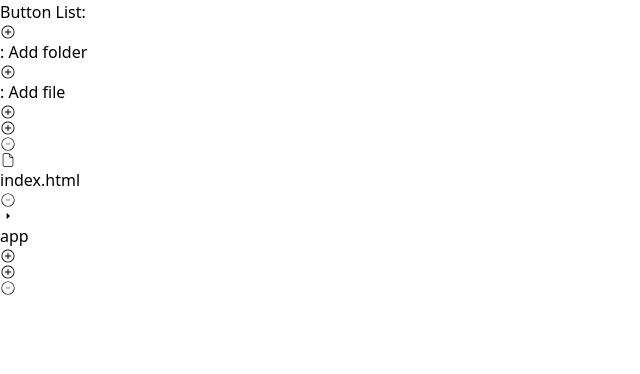
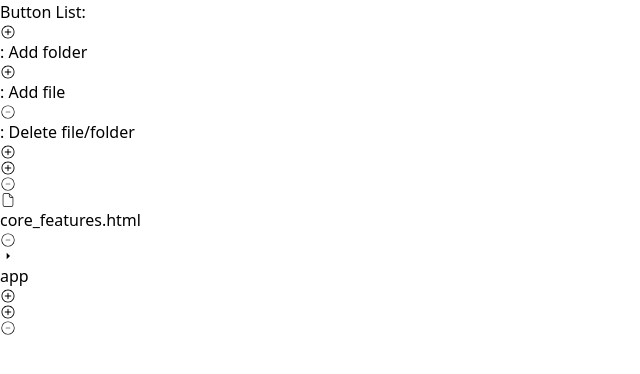
Before and after one commit to LuvIzABtfPain/react-file-explorer, a React (Vite) app: page / in a window 1280 px wide. Shown: the top 374 px of the page, without its empty margins (0-640 px from the left). Built offline with nearby package versions, Linux system fonts and the light colour scheme.

Commit message:
Update the description and features

```diff
--- a/src/App.jsx
+++ b/src/App.jsx
@@ -196,7 +196,8 @@ function App() {
                             <CiFileOn/>
                             <h2>{selectedFile.name}</h2>
                         </div>
-                        <div className={"mt-2"}>{selectedFile.content}</div>
+                        <div className={"mt-2"} dangerouslySetInnerHTML={{ __html: selectedFile.content }}>
+                        </div>
                     </div>}
                 </div>
             </div>
--- a/src/components/Description.jsx
+++ b/src/components/Description.jsx
@@ -1,4 +1,5 @@
 import { IoIosAddCircleOutline } from "react-icons/io";
+import { CiCircleMinus } from "react-icons/ci";
 
 export default function Description() {
     return (
@@ -14,6 +15,12 @@ export default function Description() {
                     <span>: Add file</span>
                 </div>
             </div>
+            <div>
+                <div className={"flex items-center"}>
+                    <CiCircleMinus className={"text-red-500"}/>
+                    <span>: Delete file/folder</span>
+                </div>
+            </div>
         </div>
     );
 }
--- a/src/structureData/structure.js
+++ b/src/structureData/structure.js
@@ -5,9 +5,18 @@ const folderStructureData = {
     items: [
         {
             id: '2',
-            name: 'index.html',
+            name: 'core_features.html',
             isFolder: false,
-            content: 'item 2'
+            content: '<p>This is core features: </p>\n' +
+                '                            <ul>\n' +
+                '                                <li>Add new folder and files.</li>\n' +
+                '                                <li>Add subfolder.</li>\n' +
+                '                                <li>Cant add folder or file with the same name in the same folder.</li>\n' +
+                '                                <li>Dialog for Alert and Form add folder file.</li>\n' +
+                '                                <li>Buttons in the top of folder tree effect on root folder.</li>\n' +
+                '                                <li>Display the content and name of the file.</li>\n' +
+                '                                <li>Highlight file selected.</li>\n' +
+                '                            </ul>'
         },
         {
             id: '3',
```
